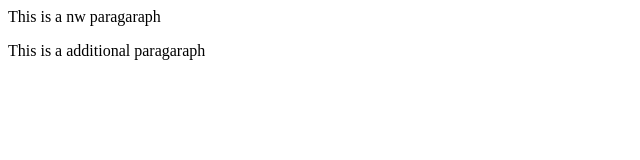
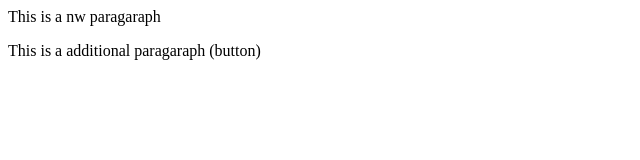
Before and after one commit to skimranpasha/fordemo, a plain HTML site: page index.html in a window 1280 px wide. Shown: the full height of the page, 0-640 px from the left. Drawn offline with Linux system fonts and the light colour scheme.

```diff
--- a/index.html
+++ b/index.html
@@ -1,2 +1,2 @@
 <p> This is a nw paragaraph </p>
-<p> This is a additional paragaraph </p>
+<p> This is a additional paragaraph (button)</p>
```
